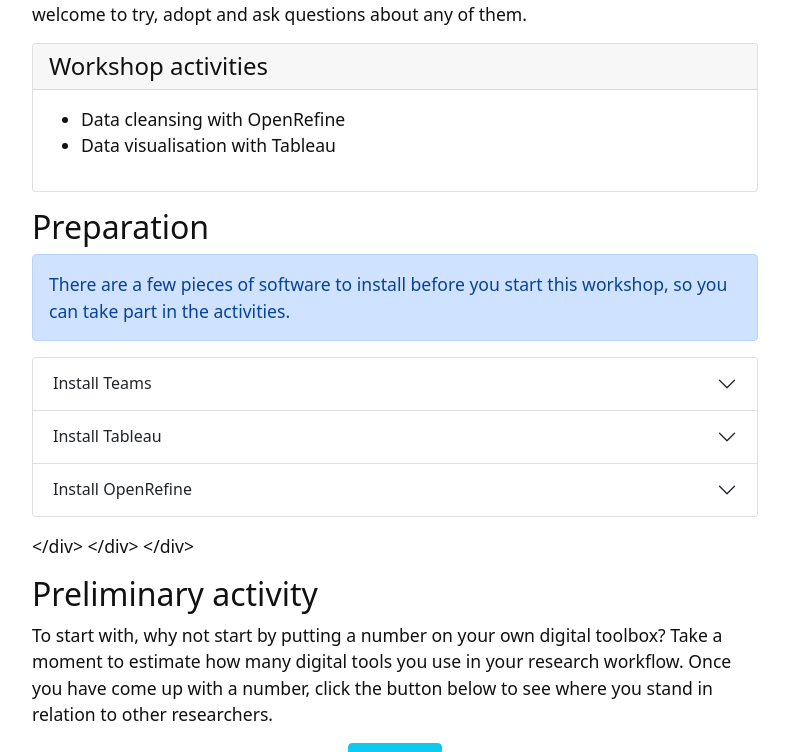
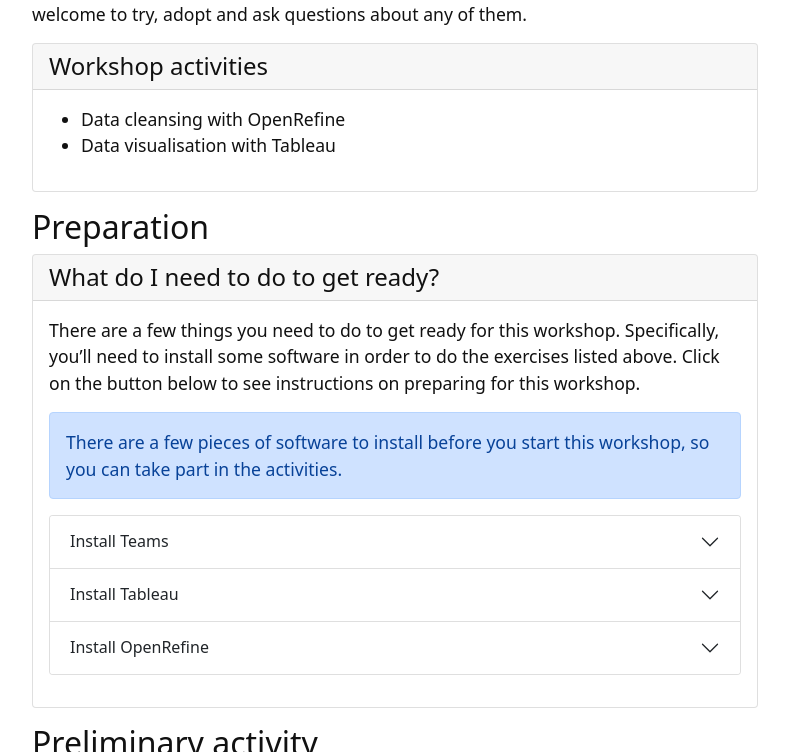
Before and after one commit to GriffithUniLibrary/digital-tools, a Jekyll site: the page built from index.md, in a window 1280 px wide and 900 px high, scrolled down 1562 px, cut to the strip 0-752 px from the top of the window. Shown: the whole strip, without its empty margins (245-1034 px from the left). Built offline with Jekyll 4.4.1, drawn with Linux system fonts in a browser that asks for light colours.

Commit message:
Added prep block

```diff
--- a/index.md
+++ b/index.md
@@ -54,7 +54,7 @@ This workshop has more show-and-tell about it (in the online version, this might
 
 ## Preparation
 
-<!-- {% capture text %}There are a few things you need to do to get ready for this workshop. Specifically, you'll need to install some software in order to do the exercises listed above. Click on the button below to see instructions on preparing for this workshop. -->
+{% capture preparationblock %}There are a few things you need to do to get ready for this workshop. Specifically, you'll need to install some software in order to do the exercises listed above. Click on the button below to see instructions on preparing for this workshop.
 
 <!-- {% include button.html text="Show me what I need to install" link="content/workshop-prep.html" color="primary" %} -->
 
@@ -108,7 +108,8 @@ Tableau is a data visualisation software. There are two versions: Tableau Public
 {% include accordion.html title1="Install Teams" text1=installteams title2="Install Tableau" text2=installtableau title3="Install OpenRefine" text3=installopenrefine %}
 
 {% endcapture %}
-{% include card.html header="What do I need to do to get ready?" text=text %}
+
+{% include card.html header="What do I need to do to get ready?" text=preparationblock %}
 
 ## Preliminary activity
 
```
